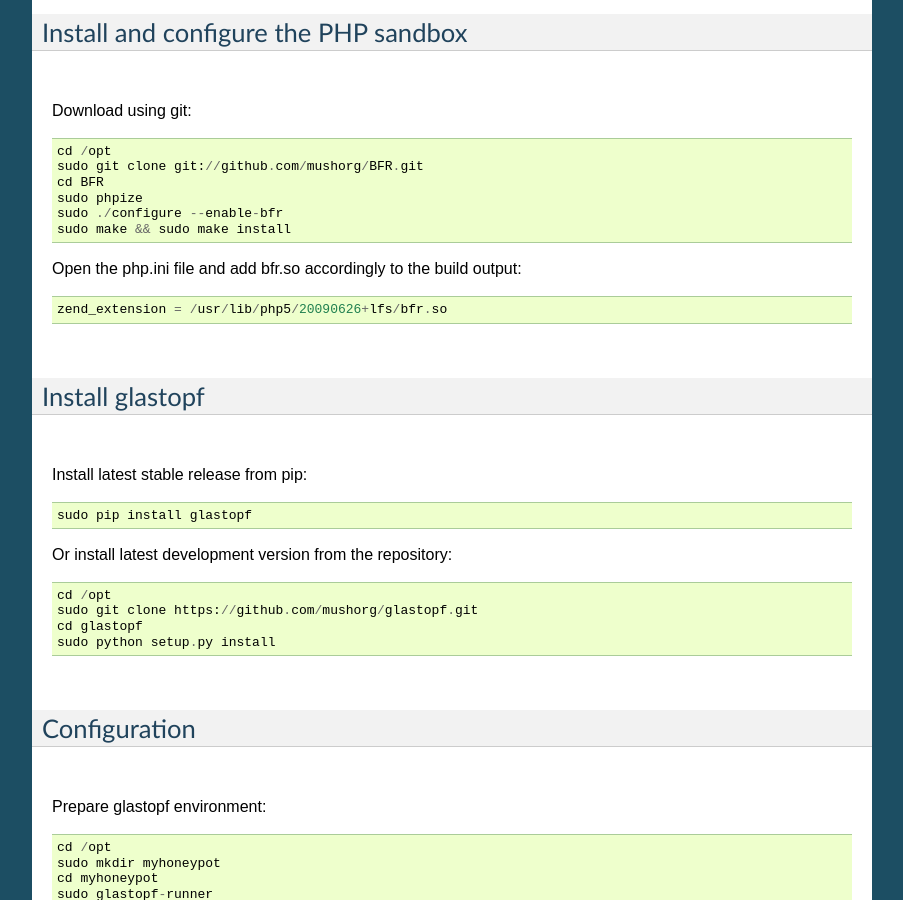
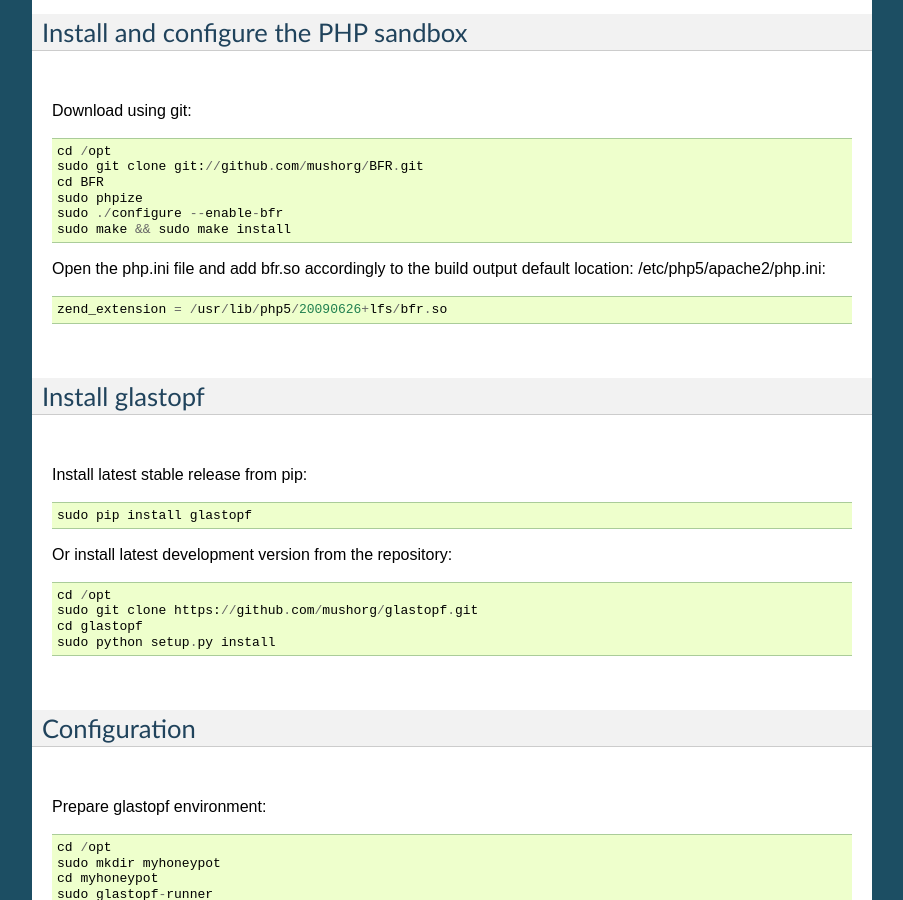
Before and after one commit to mushorg/glastopf, a Sphinx documentation site: the page built from docs/source/installation/installation_ubuntu.rst, in a window 1280 px wide and 900 px high, scrolled down 433 px. Shown: the whole window, without its empty margins (198-1101 px from the left). Built offline with Sphinx 7.4.7, drawn with Linux system fonts in a browser that asks for light colours; formulas are drawn with MathJax 3; pages that are not in the unit, such as notebooks, are missing from menus.

Commit message:
Update installation_ubuntu.rst
just added the location of the php.ini file for lazy noobs like me

```diff
--- a/docs/source/installation/installation_ubuntu.rst
+++ b/docs/source/installation/installation_ubuntu.rst
@@ -30,7 +30,8 @@
     sudo make && sudo make install
 
 
-Open the php.ini file and add bfr.so accordingly to the build output::
+Open the php.ini file and add bfr.so accordingly to the build output
+default location: /etc/php5/apache2/php.ini::
 
     zend_extension = /usr/lib/php5/20090626+lfs/bfr.so
 
```
